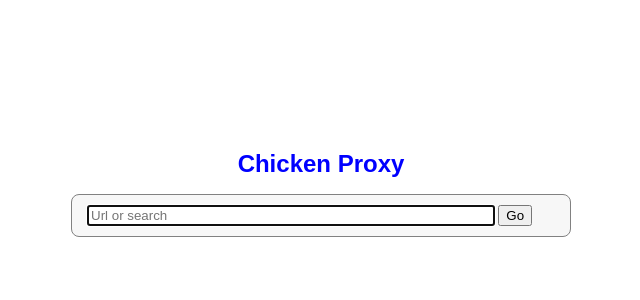
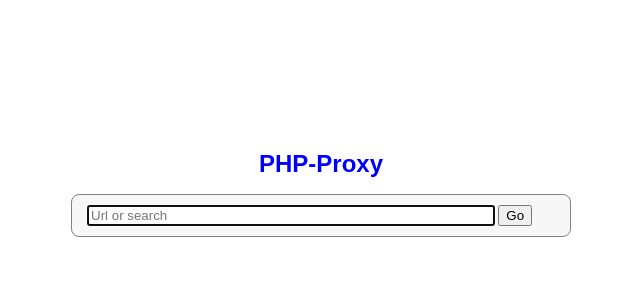
Before and after one commit to Athlon1600/php-proxy-app, a PHP site: page /templates/main.php in a window 1280 px wide. Shown: the top 300 px of the page, without its empty margins (319-959 px from the left). Run offline with PHP 8.4, Linux system fonts and the light colour scheme.

Commit message:
Update main.php

```diff
--- a/templates/main.php
+++ b/templates/main.php
@@ -2,7 +2,7 @@
 <html>
 <head>
 
-<title>Chicken Proxy</title>
+<title>PHP-Proxy</title>
 
 
 
@@ -51,7 +51,7 @@ html body {
 <div id="container">
 
 	<div style="text-align:center;">
-		<h1 style="color:blue;">Chicken Proxy</h1>
+		<h1 style="color:blue;">PHP-Proxy</h1>
 	</div>
 
 	<?php if(isset($error_msg)){ ?>
```
